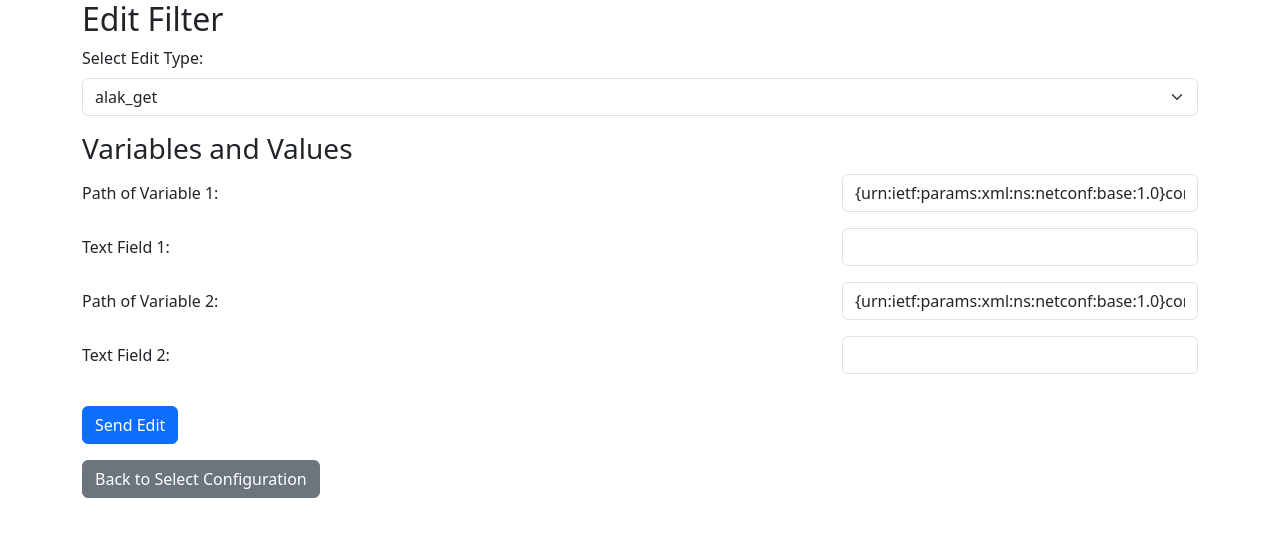
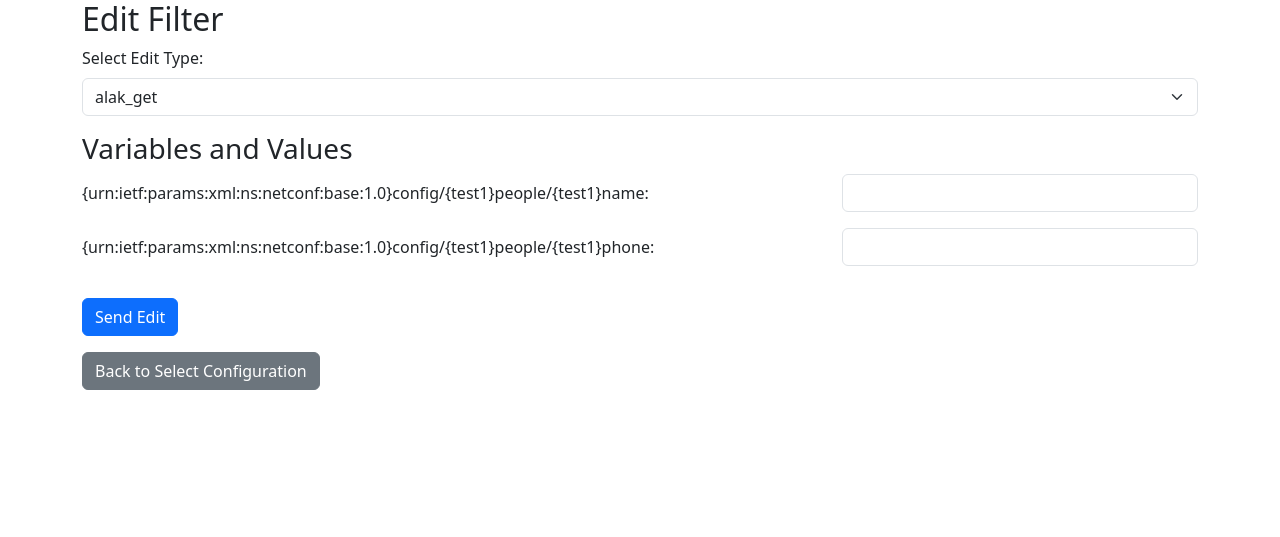
Before and after one commit to IlgazCvdr/netopeer_client, a Django app: page /edit-filter/ in a window 1280 px wide. Shown: the top 537 px of the page. Run offline with Django 4.2, Linux system fonts and the light colour scheme.

Commit message:
Send edit fixed

```diff
--- a/netconf/forms.py
+++ b/netconf/forms.py
@@ -39,14 +39,7 @@ class VariableValueForm(forms.Form):
         if variables:
             for i, (path, variable_name) in enumerate(variables, start=1):
                 self.fields[f'variable_{i}'] = forms.CharField(
-                    label=f'Path of Variable {i}',
-                    initial=path,
-                    required=False,
-                    widget=forms.TextInput(attrs={'readonly': 'readonly'})
-                )
-                self.fields[f'value_{i}'] = forms.CharField(
-                    label=f'Text Field {i}',
+                    label=f'{path}',
                     max_length=100,
                     required=False,
-                    widget=forms.TextInput()
-                )
+                    widget=forms.TextInput())
--- a/netconf/templates/edit_filter.html
+++ b/netconf/templates/edit_filter.html
@@ -1,3 +1,4 @@
+<!-- edit_filter.html -->
 {% extends 'base.html' %}
 
 {% block content %}
@@ -25,7 +26,7 @@
         <div class="row mb-3" style="max-height: 400px; overflow-y: auto;">
             {% for field in variable_value_form %}
             <div class="col-md-12 mb-3">
-                <div class="row">
+                <div class="row align-items-center">
                     <label for="{{ field.id_for_label }}" class="col-form-label col-md-8 text-break" title="{{ field.label }}">{{ field.label }}:</label>
                     <div class="col-md-4">
                         <input type="text" class="form-control" id="{{ field.id_for_label }}" name="{{ field.html_name }}" value="{{ field.value|default_if_none:'' }}">
--- a/netconf/views.py
+++ b/netconf/views.py
@@ -175,7 +175,6 @@ def connect(request):
         form = ConnectForm()
 
     return render(request, 'connect.html', {'form': form})
-
 def select_config(request):
     global global_manager
 
@@ -282,7 +281,6 @@ def select_config(request):
             'error_message': error_message,
             'server_capabilities': []
         })
-
 def extract_variables_from_xml(xml_string):
     root = ET.fromstring(xml_string)
 
@@ -295,7 +293,6 @@ def extract_variables_from_xml(xml_string):
             variables.append((path, variable_name))
 
     return variables
-
 def get_xpath(root, elem):
     path_elements = [elem.tag]
     for parent in elem.iterancestors():
@@ -344,10 +341,11 @@ def edit_filter(request):
             elif key.startswith('value_'):
                 value_number = key.split('_')[1]
                 values[value_number] = value
-
         # Replace placeholders in the XML template
+        print(variables)
         updated_filter_xml = filter_xml
-        for variable_number, value in values.items():
+        for variable_number,value in variables.items():
+            print(variables)
             placeholder = f'{{${variable_number}}}'
             updated_filter_xml = updated_filter_xml.replace(placeholder, value)
 
@@ -401,8 +399,6 @@ def edit_filter(request):
             'variable_value_form': variable_value_form,
             'config_methods': config_methods,
         })
-        return render(request, 'select_config.html', {'form': ConfigTypeForm(), 'error_message': error_message})
-
 def mark_children(root):
     global global_mark_parent_temp
     global global_leaves
--- a/saves/get_saves/ex_get_filter_config.xml
+++ b/saves/get_saves/ex_get_filter_config.xml
@@ -1 +1 @@
-<?xml version="1.0" encoding="UTF-8"?><data xmlns="urn:ietf:params:xml:ns:netconf:base:1.0"><people xmlns="test1"><name>Ilgaz</name><phone>12345</phone></people></data>
+<?xml version="1.0" encoding="UTF-8"?><data xmlns="urn:ietf:params:xml:ns:netconf:base:1.0"><people xmlns="test1"><name>asdfasd</name><phone>12345</phone></people></data>
```
Also changed, not shown: db.sqlite3.
